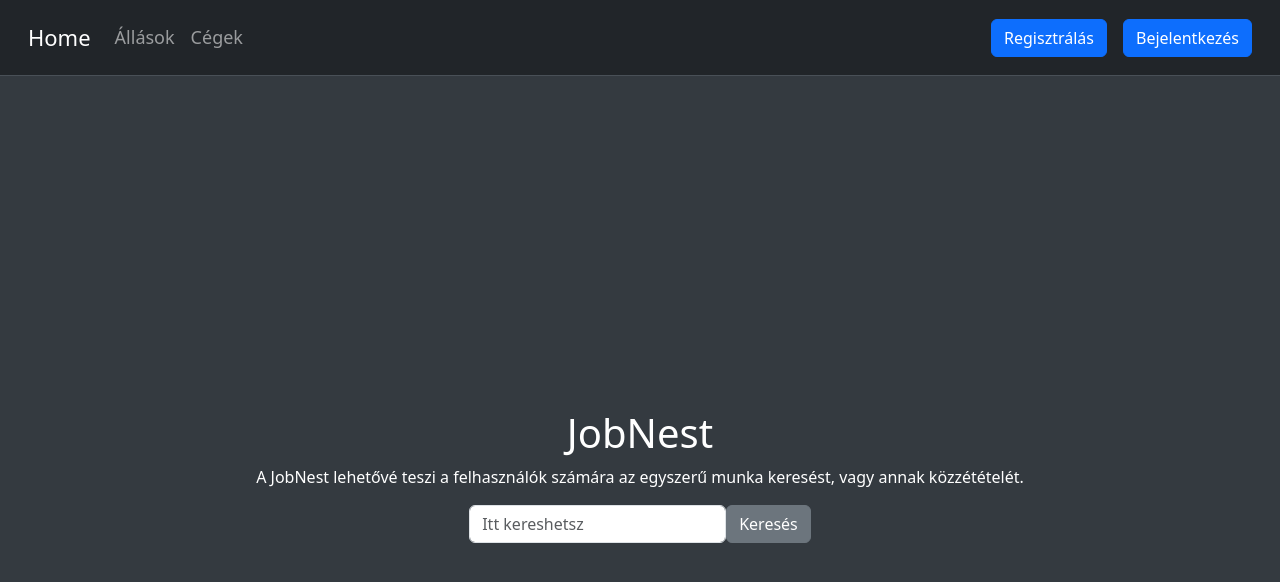
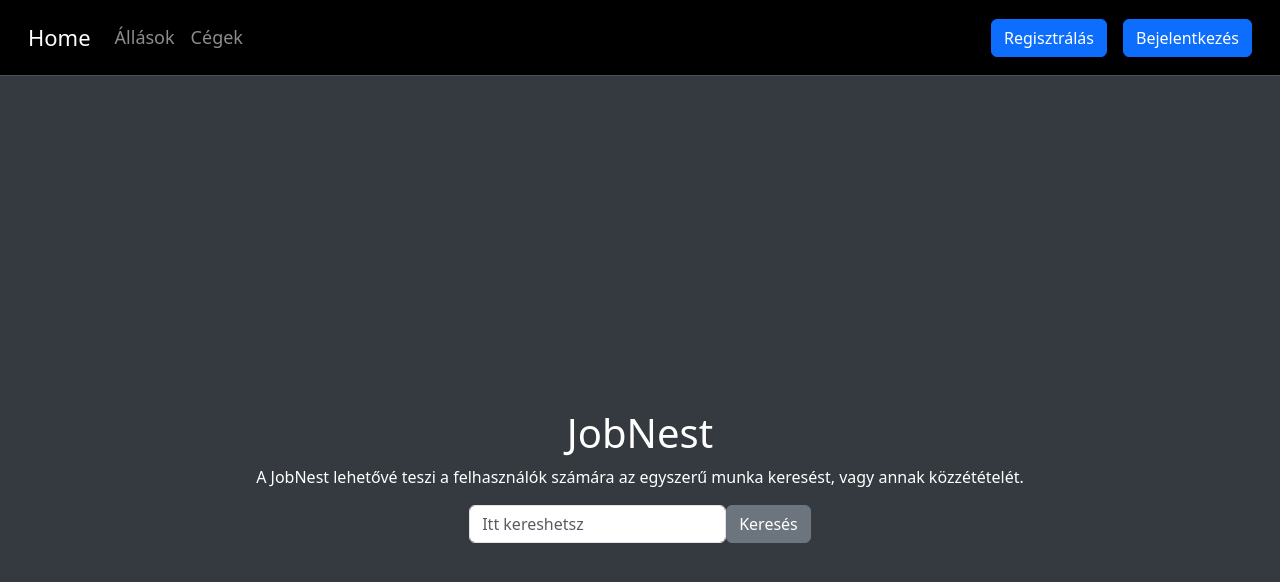
Before and after one commit to tamasboka/allasportal, a Vue app in the folder frontend/: page / in a window 1280 px wide. Shown: the top 582 px of the page. Built offline with nearby package versions, Linux system fonts and the light colour scheme.

Commit message:
refactor: change bg-dark to bg-black

```diff
--- a/frontend/src/components/Navbar.vue
+++ b/frontend/src/components/Navbar.vue
@@ -7,7 +7,7 @@ export default {
 
 <template>
   <header>
-    <nav class="navbar bg-dark border-bottom border-body navbar-expand-lg p-3" data-bs-theme="dark">
+    <nav class="navbar bg-black border-bottom border-body navbar-expand-lg p-3" data-bs-theme="dark">
       <div class="container-fluid">
         <RouterLink class="navbar-brand" :to="{name: 'home'}">Home</RouterLink>
         <button class="navbar-toggler" type="button" data-bs-toggle="collapse" data-bs-target="#navbarNav"
```
